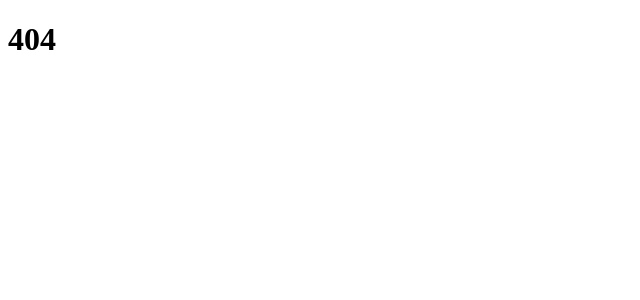
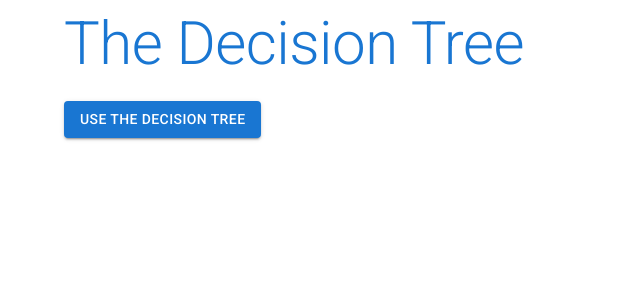
Before and after one commit to cyprienroche/ENF, a React (Create React App) app: page /decision-tree in a window 1280 px wide. Shown: the top 300 px of the page, without its empty margins (0-640 px from the left). Built offline with nearby package versions, Linux system fonts and the light colour scheme.

Commit message:
Move Objective and What to Introduction folder and add FurtherResources with Decision Tree

```diff
--- a/src/App.js
+++ b/src/App.js
@@ -1,7 +1,8 @@
 import { BrowserRouter, Routes, Route } from 'react-router-dom'
 import Home from './pages/Home'
-import Objectives from './pages/Objectives'
-import What from './pages/What'
+import Objectives from './pages/Introduction/Objectives'
+import What from './pages/Introduction/What'
+import DecisionTree from './pages/FurtherResources/DecisionTree'
 import NoPage from './pages/NoPage'
 
 function App() {
@@ -11,6 +12,7 @@ function App() {
         <Route index path="/" element={<Home />} />
         <Route path="objectives" element={<Objectives />} />
         <Route path="what" element={<What />} />
+        <Route path="decision-tree" element={<DecisionTree />} />
         <Route path="*" element={<NoPage />} />
       </Routes>
     </BrowserRouter>
--- /dev/null
+++ b/src/pages/FurtherResources/DecisionTree.js
@@ -0,0 +1,30 @@
+import React from 'react'
+import Typography from '@mui/material/Typography'
+import Button from '@mui/material/Button'
+import Container from '@mui/material/Container'
+
+export default function DecisionTree() {
+  return (
+    <Container>
+      <Typography
+        variant="h2"
+        color="primary"
+        component="h1"
+        gutterBottom
+      >
+        The Decision Tree
+      </Typography>
+
+      <Button
+        onClick={() => {alert('Decision tree not implemented yet')}}
+        color="primary"
+        variant="contained"
+        href="#decision-tree"
+      >
+        Use the decision tree
+      </Button>
+
+
+    </Container>
+  )
+}
--- /dev/null
+++ b/src/pages/Introduction/What.js
@@ -0,0 +1,18 @@
+import React from 'react'
+import Typography from '@mui/material/Typography'
+import Container from '@mui/material/Container'
+
+export default function What() {
+  return (
+    <Container>
+      <Typography
+        variant="h2"
+        color="primary"
+        component="h1"
+        gutterBottom
+      >
+        What is the EN 301 549
+      </Typography>
+    </Container>
+  )
+}
--- a/src/pages/What.js
+++ /dev/null
@@ -1,9 +0,0 @@
-import React from 'react'
-
-export default function What() {
-  return (
-    <div>
-      What is the EN 301 549
-    </div>
-  )
-}
```
Also changed, not shown: src/pages/Introduction/Objectives.js (renamed from src/pages/Objectives.js).
